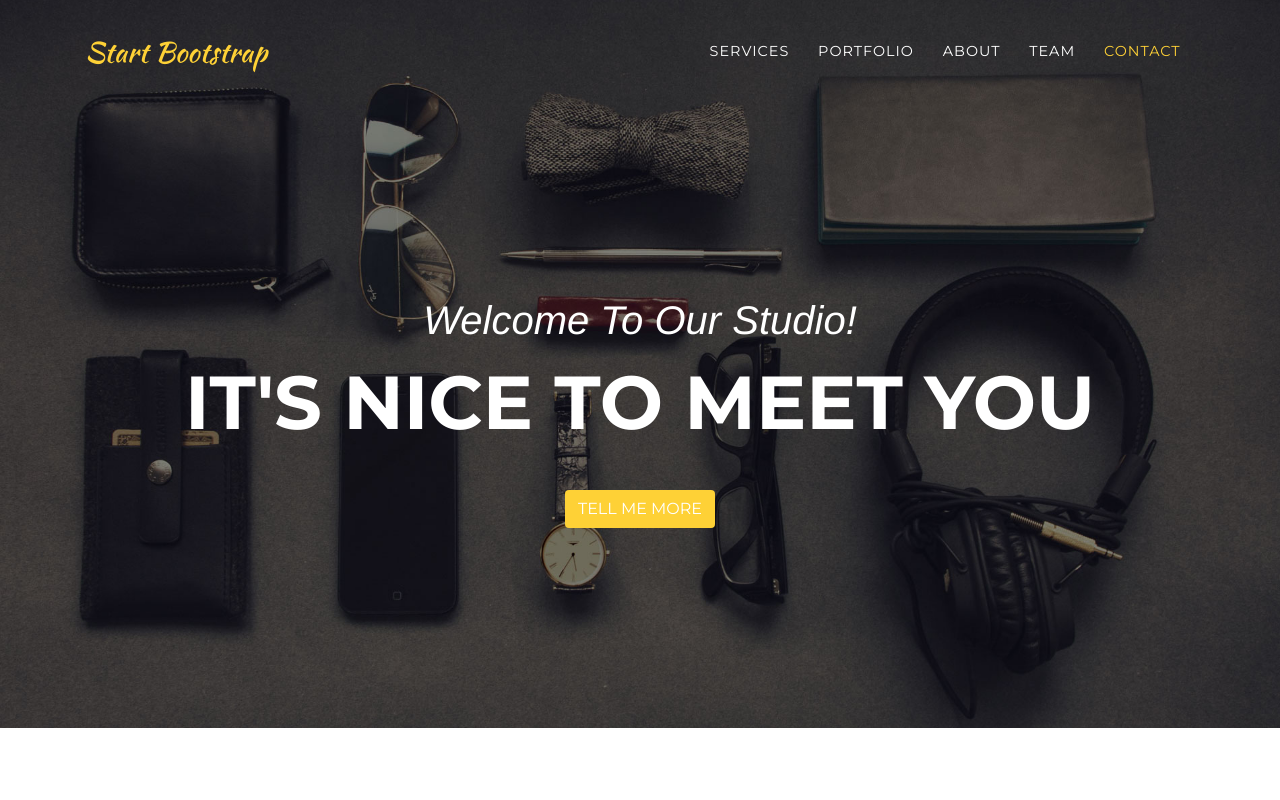
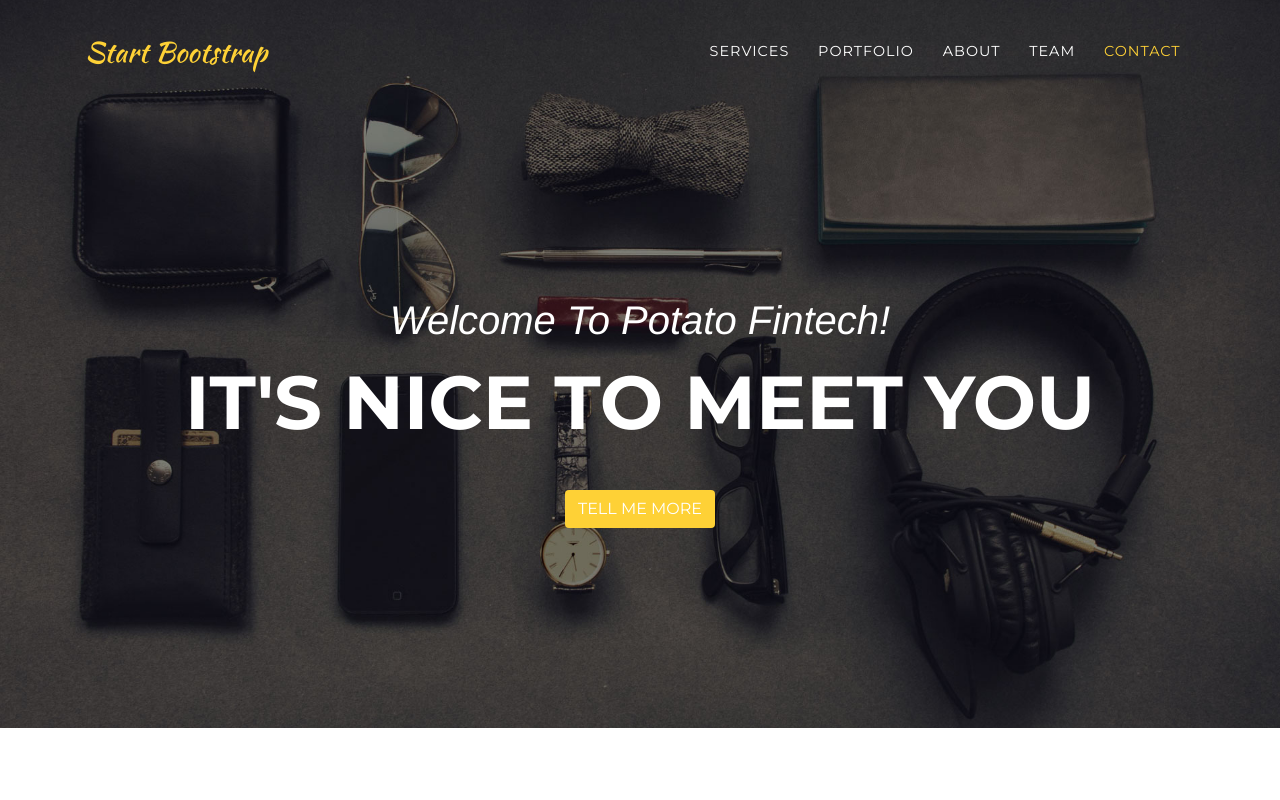
Before and after one commit to Hedluund/CS3382-Potato-FinTech, a website with bundled scripts: page index.html in a window 1280 px wide. Shown: the top 800 px of the page. Built offline with nearby package versions, Linux system fonts and the light colour scheme; a web font is replaced by a local one.

Commit message:
Test header

```diff
--- a/index.html
+++ b/index.html
@@ -61,7 +61,7 @@
     <header class="masthead">
       <div class="container">
         <div class="intro-text">
-          <div class="intro-lead-in">Welcome To Our Studio!</div>
+          <div class="intro-lead-in">Welcome To Potato Fintech!</div>
           <div class="intro-heading">It's Nice To Meet You</div>
           <a class="btn btn-xl js-scroll-trigger" href="#services">Tell Me More</a>
         </div>
```
